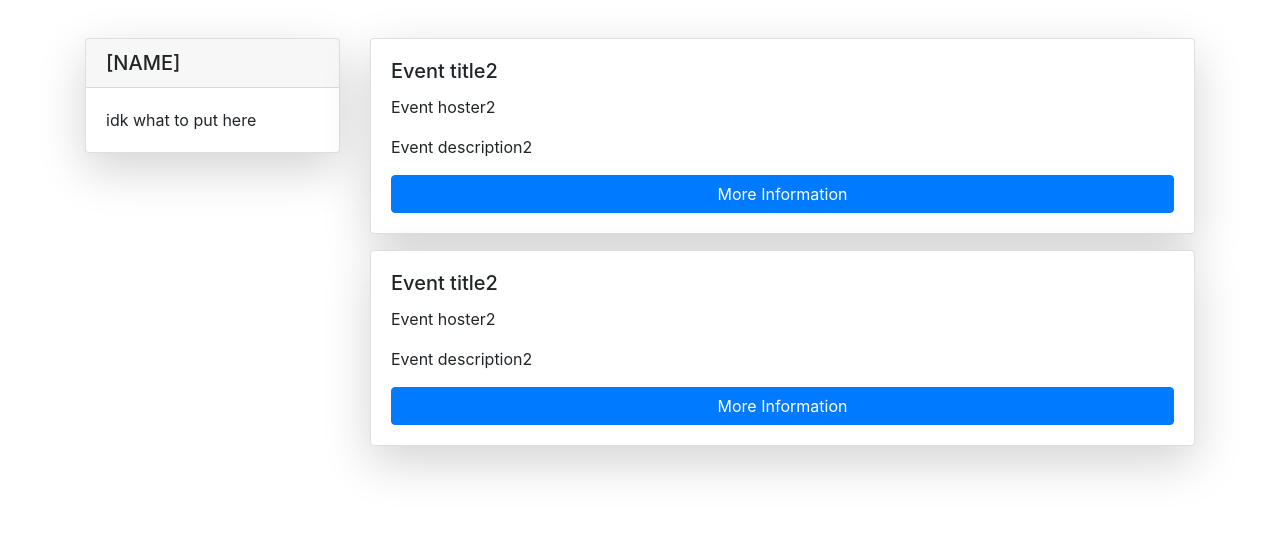
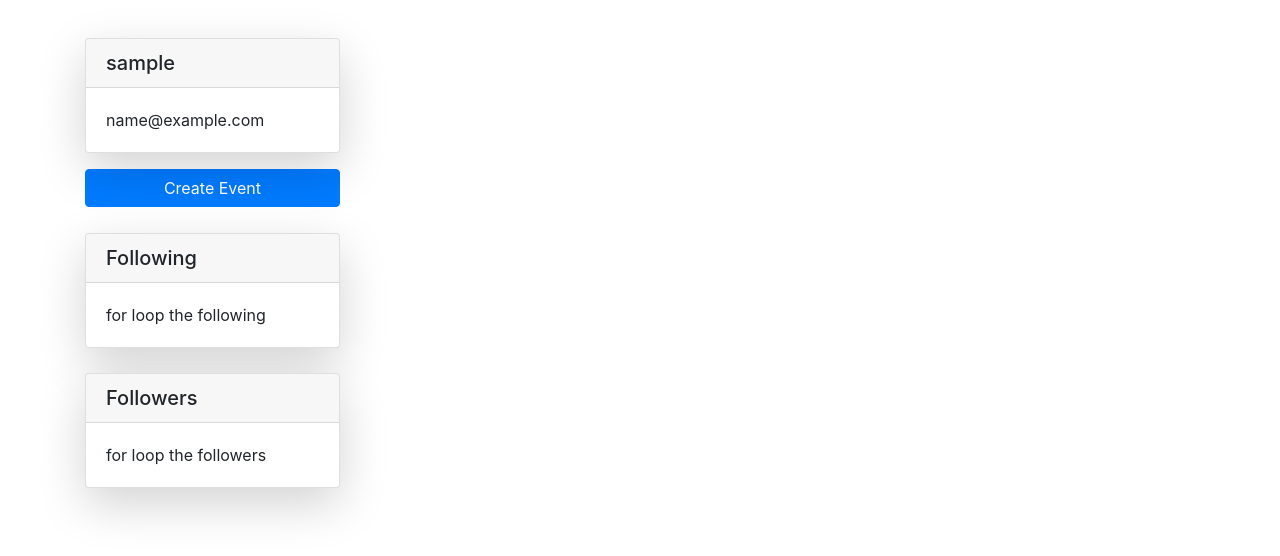
Before and after one commit to PredatorFeesh/PointMe-, a Flask app: page /my_profile in a window 1280 px wide. Shown: the part 56-612 px from the top of the page. Run offline with Flask 2, Linux system fonts and the light colour scheme; the visitor is signed in with stand-in values (Sample User, id 1); data comes from the database, SQL or seed files in the repository; data that the repository does not hold is empty; some libraries are stand-ins or nearby versions.

Commit message:
added link to other user's profile in events page, profile page template for other users, following/followers section in my_profile page

```diff
--- a/app/templates/my_profile.html
+++ b/app/templates/my_profile.html
@@ -3,37 +3,44 @@
     <div class="container" style="margin-top: 3%">
         <div class="row">
             <div class="col-3">
-                <div class="card shadow-lg">
-                    <h5 class="card-header">[NAME]</h5>
+                <div class="card shadow-lg mb-3">
+                    <h5 class="card-header">{{user.username}}</h5>
                     <div class="card-body">
-                        <p class="card-text">idk what to put here</p>
-                    </div>
-                </div>
-            </div>
-            <div class="col-9">
-                <div class="card shadow-lg mb-3">
-                    <img src="" class="card-img-top">
-                    <div class="card-body">
-                        <h5 class="card-title">Event title2</h5>
-                        <p class="card-text">Event hoster2</p>
-                        <p class="card-text">Event description2</p>
-                        <a href="">
-                            <button class="btn btn-primary btn-block">More Information</button>
-                        </a>
+                        <p class="card-text">{{user.email}}</p>
                     </div>
                 </div>
 
-                <div class="card shadow-lg mb-3">
-                    <img src="" class="card-img-top">
+                <a href="/create_event">
+                    <button class="btn btn-primary btn-block mb-3">Create Event</button>
+                </a>
+
+                <div class="card shadow-lg" style="margin-top: 10%;">
+                    <h5 class="card-header">Following</h5>
                     <div class="card-body">
-                        <h5 class="card-title">Event title2</h5>
-                        <p class="card-text">Event hoster2</p>
-                        <p class="card-text">Event description2</p>
-                        <a href="">
-                            <button class="btn btn-primary btn-block">More Information</button>
-                        </a>
+                        <p class="card-text">for loop the following</p>
                     </div>
                 </div>
+
+                <div class="card shadow-lg" style="margin-top: 10%;">
+                    <h5 class="card-header">Followers</h5>
+                    <div class="card-body">
+                        <p class="card-text">for loop the followers</p>
+                    </div>
+                </div>
+
+            </div>
+            <div class="col-9">
+                {% for event in events %}
+                    <div class="card shadow-lg mb-3">
+                        <h2 class="card-header">{{event.title}}</h2>
+                        <div class="card-body">
+                            <p class="card-text font-weight-bold text-capitalize">Hosted by {{event.user.username}}</p>
+                            <p class="card-text">Location: {{event.location}}</p>
+                            <p class="card-text">{{event.start_date}} - {{event.start_date}}</p>
+                            <p class="card-text">{{event.description}}</p>
+                        </div>
+                    </div>
+                {% endfor %}
             </div>
         </div>
     </div>
--- a/app/views.py
+++ b/app/views.py
@@ -33,7 +33,7 @@ def index():
 @app.route('/homepage')
 def homepage():
     if current_user.is_authenticated:
-        return redirect(url_for('profile'))
+        return redirect(url_for('my_profile'))
     return render_template('homepage.html')
 
 @app.route('/view_attraction')
@@ -47,17 +47,25 @@ def view_event():
 @app.route('/profile')
 @login_required
 def profile():
-    return render_template('profile.html')
+    #user = User.query.filter_by(id= {{id of clicked user}} ).first()
+    #rec_query = Event.query.filter_by(user_id=current_user.get_id())
+    user = "user_beta"
+    rec_query = Event.query.paginate(1,5,False)
+    return render_template('profile.html',events=rec_query.items, user=user)
 
 @app.route('/my_profile')
 @login_required
 def my_profile():
-    return render_template('my_profile.html')
+    user = User.query.filter_by(id=current_user.get_id()).first()
+    rec_query = Event.query.paginate(1,5,False)
+    #rec_query = Event.query.filter_by(user_id=current_user.get_id())
+    return render_template('my_profile.html', events=rec_query.items, user=user)
 
 
 @app.route('/events')
 def events():
     return redirect("events/1")
+
 @app.route('/events/<int:page>')
 def events_page(page):
     if page < 1: return redirect("1")
```
Also changed, not shown: app/templates/events.html (+18 -14 lines), app/templates/profile.html (+25 -0 lines), create_db.py (+13 -0 lines).
